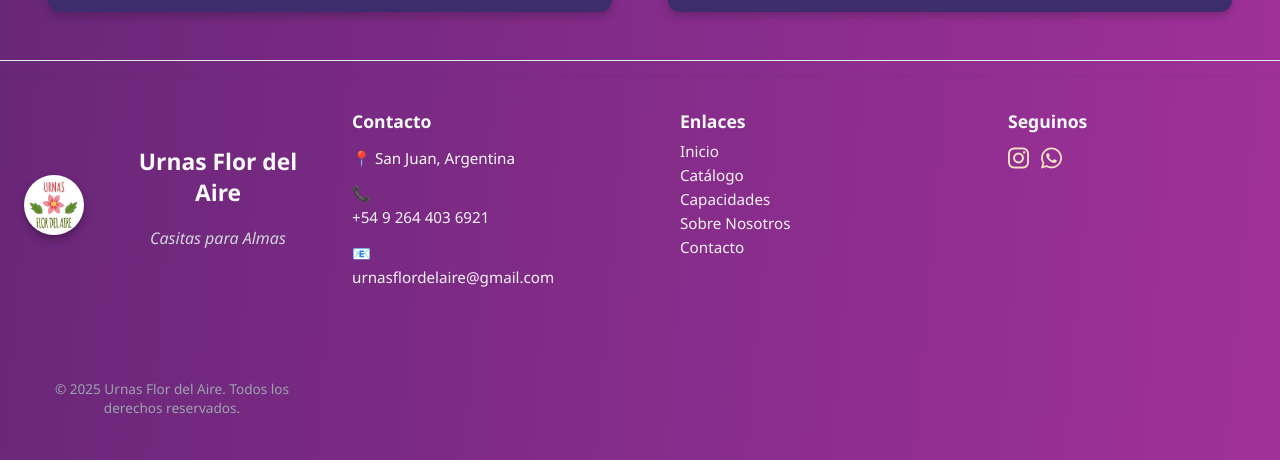
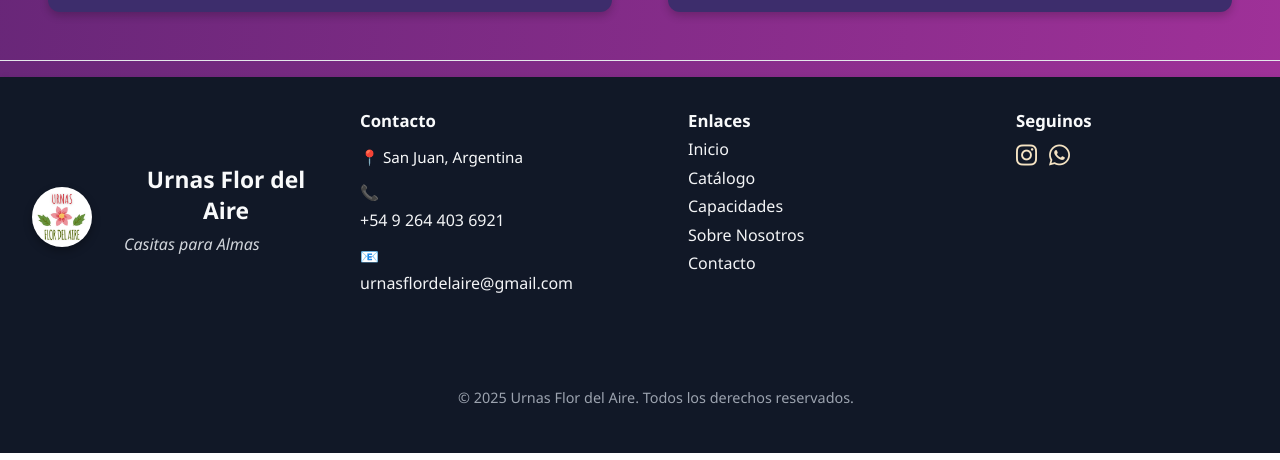
Before and after one commit to miguelkenny/urnasflordelaire, a SvelteKit app: page / in a window 1280 px wide. Shown: the part 10100-10560 px from the top of the page. Built offline with nearby package versions, Linux system fonts and the light colour scheme.

Commit message:
division de estilos css

```diff
--- a/src/app.css
+++ b/src/app.css
@@ -239,136 +239,15 @@
 /* Sobre Nosotros */
 .sobre-nosotros {
   font-family: "Lobster", sans-serif;
+  color: #ccc;
 }
 .contacto {
+  color: #ccc;
   font-family: "Lobster", sans-serif;
-}
-/* Footer */
-.footer {
-  width: 100%;
-  color: #f9fafb;
-  padding: 2rem 1.5rem;
-  font-size: 0.95rem;
-  box-shadow: 0 -1px 5px rgba(0, 0, 0, 0.05); /* sombra en la parte superior */
-}
-
-.footer-container {
-  margin: auto;
-  display: grid;
-  grid-template-columns: repeat(auto-fit, minmax(240px, 1fr));
-  gap: 2rem;
-}
-
-.footer-logo {
-  height: 60px;
-  margin-right: 1rem;
-  border-radius: 100%;
-  box-shadow: 0 4px 8px rgba(0, 0, 0, 0.3);
-}
-
-.footer-brand {
-  display: flex;
-  align-items: center;
-  gap: 1rem;
 }
 
 .slogan {
-  font-style: italic;
-  color: #d1d5db;
-  font-size: 1rem;
-  margin-top: 0.25rem;
-  text-align: center;
-}
-
-.footer-contact a,
-.footer-links a {
-  color: #f3f4f6;
-  text-decoration: none;
-  display: block;
-  margin: 0.25rem 0;
-}
-
-.footer-contact a:hover,
-.footer-links a:hover {
-  color: #60a5fa;
-}
-
-.footer-links h3,
-.footer-contact h3,
-.footer-social h3 {
   text-align: left;
-  margin-bottom: 0.5rem;
-  font-size: 1.1rem;
-}
-
-.social-icons {
-  display: flex;
-  gap: 0.75rem;
-  font-size: 1.5rem;
-}
-
-.footer-social a {
-  text-decoration: none;
-  transition: transform 0.2s;
-}
-
-.footer-social a:hover {
-  transform: scale(1.2);
-}
-
-.footer-bottom {
-  text-align: center;
-  margin-top: 2rem;
-  font-size: 0.85rem;
-  color: #9ca3af;
-}
-
-@media (max-width: 768px) {
-  .footer-container {
-    grid-template-columns: 1fr;
-    gap: 1.5rem;
-    text-align: left;
-  }
-
-  .footer-brand {
-    flex-direction: column;
-    align-items: flex-start;
-    text-align: left;
-  }
-
-  .footer-logo {
-    margin-bottom: 0.5rem;
-  }
-
-  .footer-links,
-  .footer-contact,
-  .footer-social {
-    margin-bottom: 1rem;
-  }
-
-  .footer-links a,
-  .footer-contact a {
-    display: block;
-    margin: 0.4rem 0;
-    font-size: 1rem;
-  }
-
-  .footer-links h3,
-  .footer-contact h3,
-  .footer-social h3 {
-    font-size: 1.05rem;
-    margin-bottom: 0.4rem;
-  }
-
-  .social-icons {
-    justify-content: flex-start;
-  }
-
-  .footer-bottom {
-    font-size: 0.9rem;
-    padding-top: 1rem;
-    text-align: center; /* mantenemos centrado solo el copyright si querés */
-  }
 }
 
 @media (max-width: 768px) {
--- a/src/components/Footer.svelte
+++ b/src/components/Footer.svelte
@@ -10,8 +10,8 @@
         alt="Logo Urnas Flor del Aire"
         class="footer-logo"
       />
-      <div>
-        <h2>Urnas Flor del Aire</h2>
+      <div class="footer-brand-text">
+        <h2 class="marca">Urnas Flor del Aire</h2>
         <p class="slogan">Casitas para Almas</p>
       </div>
     </div>
@@ -59,11 +59,11 @@
         </a>
       </div>
     </div>
+  </div>
 
-    <div class="footer-bottom">
-      <p>
-        &copy; {currentYear} Urnas Flor del Aire. Todos los derechos reservados.
-      </p>
-    </div>
+  <div class="footer-bottom">
+    <p>
+      &copy; {currentYear} Urnas Flor del Aire. Todos los derechos reservados.
+    </p>
   </div>
 </footer>
--- /dev/null
+++ b/src/footer.css
@@ -0,0 +1,129 @@
+/* ===== Footer base ===== */
+.footer {
+  width: 100%;
+  margin: auto;
+  background-color: #111827;
+  color: #f9fafb;
+  padding: 2rem;
+  font-size: 0.95rem;
+  box-shadow: 0 -1px 5px rgba(0, 0, 0, 0.05);
+}
+
+.footer-container {
+  display: grid;
+  grid-template-columns: repeat(auto-fit, minmax(240px, 1fr));
+  gap: 2rem;
+}
+
+/* Logo + Marca */
+.footer-logo {
+  height: 60px;
+  margin-right: 1rem;
+  border-radius: 100%;
+  box-shadow: 0 4px 8px rgba(0, 0, 0, 0.3);
+}
+
+.footer-brand {
+  display: flex;
+  align-items: center;
+  gap: 1rem;
+  color: #f9fafb;
+}
+
+.footer-brand-text {
+  display: flex;
+  flex-direction: column;
+}
+.marca {
+  margin-bottom: 0.2rem;
+}
+.slogan {
+  font-style: italic;
+  color: #d1d5db;
+  font-size: 1rem;
+  margin-top: 0.25rem;
+  text-align: left;
+}
+
+/* Enlaces y textos */
+.footer-links,
+.footer-contact,
+.footer-social {
+  margin-bottom: 1rem;
+}
+
+.footer-links a,
+.footer-contact a {
+  color: #f3f4f6;
+  text-decoration: none;
+  display: block;
+  margin: 0.4rem 0;
+  font-size: 1rem;
+}
+
+.footer-contact a:hover,
+.footer-links a:hover {
+  color: #60a5fa;
+}
+
+.footer-links h3,
+.footer-contact h3,
+.footer-social h3 {
+  text-align: left;
+  font-size: 1.05rem;
+  margin-bottom: 0.4rem;
+}
+
+/* Redes sociales */
+.social-icons {
+  display: flex;
+  gap: 0.75rem;
+  font-size: 1.5rem;
+  justify-content: flex-start;
+}
+
+.footer-social a {
+  text-decoration: none;
+  transition: transform 0.2s;
+}
+
+.footer-social a:hover {
+  transform: scale(1.2);
+}
+
+/* Pie de página */
+.footer-bottom {
+  text-align: center;
+  margin-top: 2rem;
+  margin-right: 2rem;
+  font-size: 0.9rem;
+  color: #9ca3af;
+  padding-top: 1rem;
+}
+
+/* ===== Responsive ===== */
+@media (max-width: 768px) {
+  .footer-container {
+    grid-template-columns: 1fr;
+    gap: 1.5rem;
+    text-align: left;
+  }
+
+  .footer-brand {
+    flex-direction: row; /* logo a la izquierda, texto a la derecha */
+    align-items: start;
+  }
+
+  .footer-logo {
+    margin-bottom: 0;
+  }
+
+  .footer-brand-text {
+    text-align: left;
+  }
+
+  .slogan {
+    text-align: left;
+    margin-top: 0.1rem;
+  }
+}
--- a/src/routes/+layout.svelte
+++ b/src/routes/+layout.svelte
@@ -4,6 +4,7 @@
   import "../contacto.css";
   import "../imageSlider.css";
   import "../resenias.css";
+  import "../footer.css";
   import WhatsAppButton from "../components/WhatsAppButton.svelte";
   import Footer from "../components/Footer.svelte";
   let isOpen = false;
```
